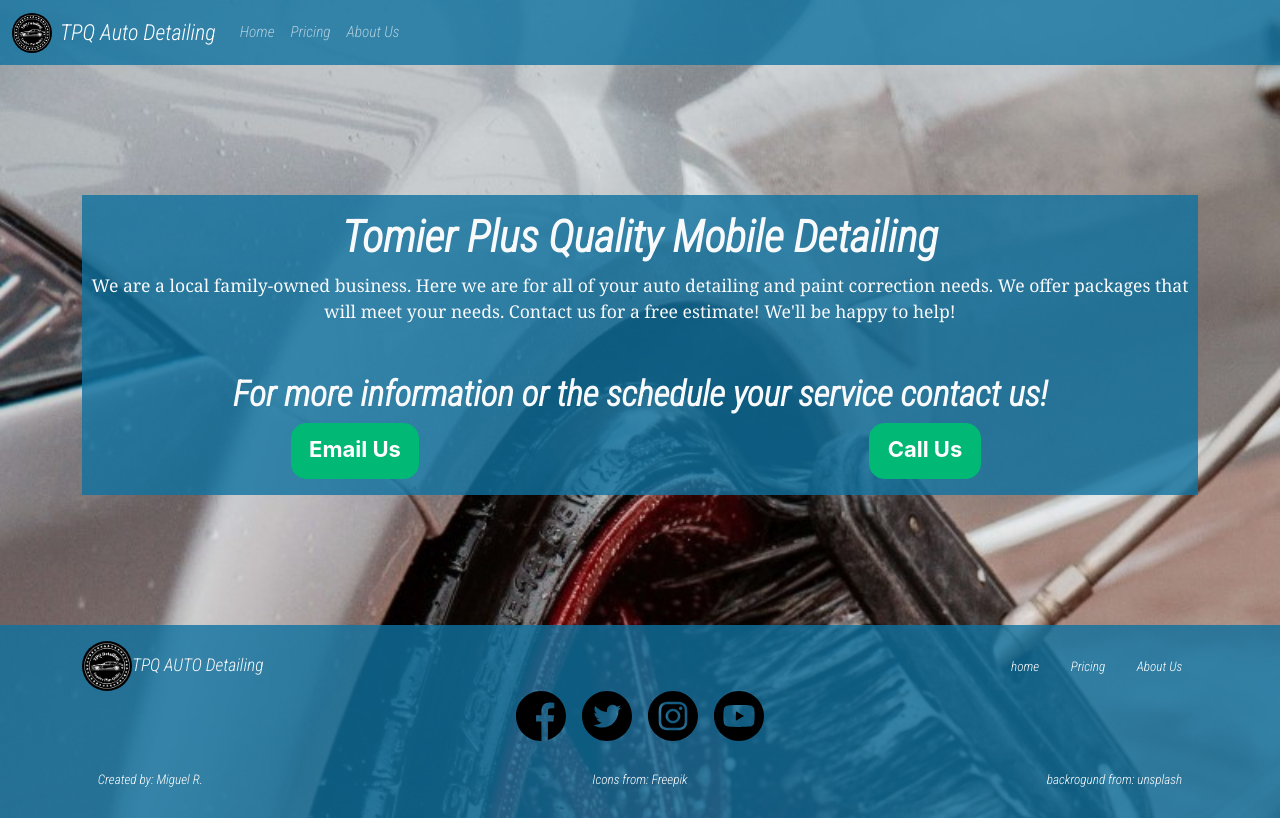
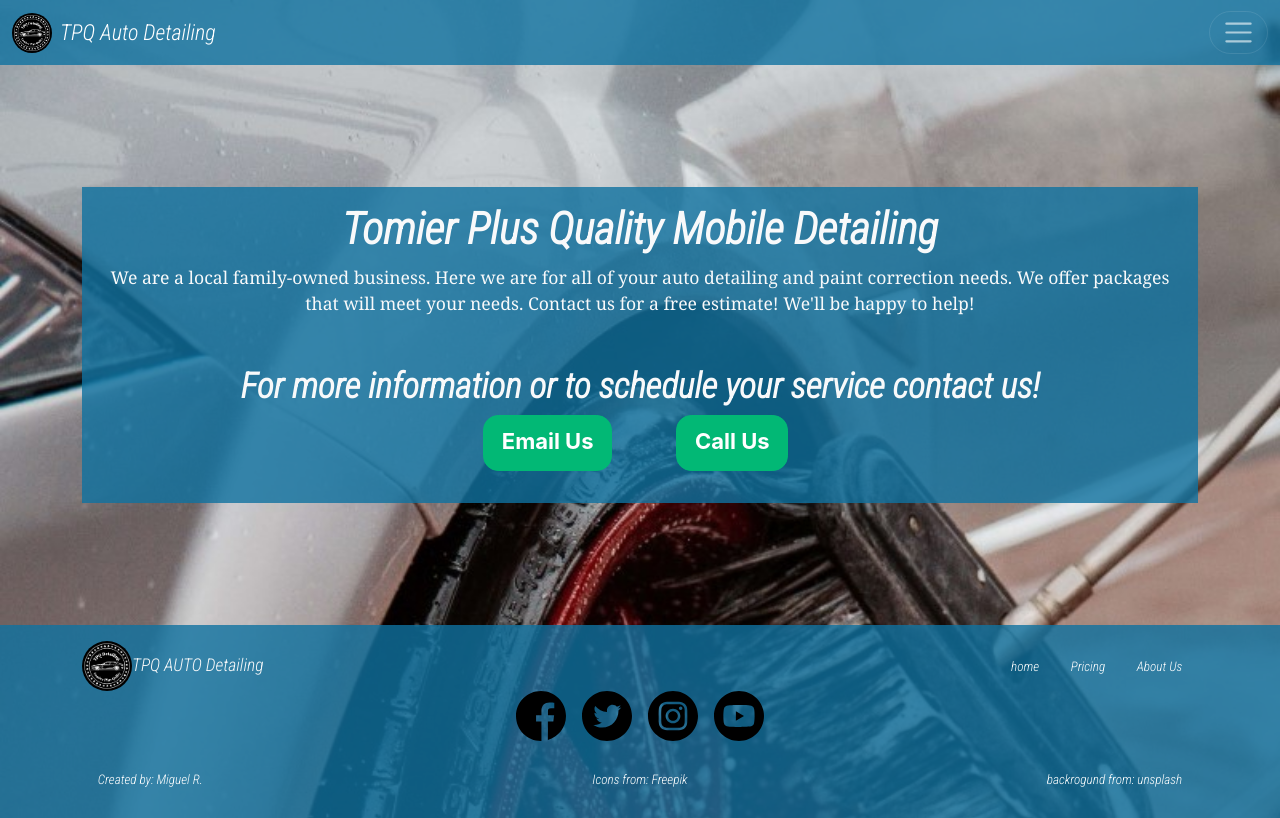
Before and after one commit to MgARL/tpq-detailing, a React (Create React App) app: page / in a window 1280 px wide. Built offline with nearby package versions, Linux system fonts and the light colour scheme.

Commit message:
fixed typo, and rehaul navbar, fixed some visual issues in footer

```diff
--- a/src/App.css
+++ b/src/App.css
@@ -16,7 +16,7 @@
 }
 
 .bg-tpq{
-  background-color: rgb(16, 114, 160, 0.8);
+  background-color: rgb(16, 114, 160, 0.8) !important;
 }
 
 a:-webkit-any-link {
--- a/src/components/Footer.js
+++ b/src/components/Footer.js
@@ -10,13 +10,13 @@ function Footer({ Container, Row, Col, logo, Link }) {
             <Container fluid className='bg-tpq my-footer pt-3'>
                 <Container>
                     <Row>
-                        <Col xs={12} md={6} className='d-flex justify-content-start'>
+                        <Col xs={12} md={6} className='d-md-flex justify-content-start text-center'>
                             <Link to='/' className='navbar-brand text-light'>
                                 <img src={logo} alt="TPQ Detailing Logo" width='50' height='50' className='d-inline-block align-text-center logo' />
                                 TPQ AUTO Detailing
                             </Link>
                         </Col>
-                        <Col xs={12} md={6} className='text-center d-flex align-items-center justify-content-end'>
+                        <Col xs={12} md={6} className='text-center d-md-flex align-items-center justify-content-end'>
                             <Link to="/" className='badge'>home</Link>
                             <Link to="/pricing" className='badge'>Pricing</Link>
                             <Link to="/about-us" className='badge'>About Us</Link>
@@ -39,13 +39,13 @@ function Footer({ Container, Row, Col, logo, Link }) {
                         </Col>
                     </Row>
                     <Row className="pb-4">
-                        <Col xs={12} md={4} className='d-flex justify-content-start'>
+                        <Col xs={12} md={4} className='text-center d-md-flex justify-content-start'>
                             <a href="https://www.linkedin.com/in/miguel-rodriguez-25371021b/"  target='_blank' rel="noreferrer" className="badge badge-secondary">Created by: Miguel R.</a>
                         </Col>
-                        <Col xs={12} md={4} className='d-flex justify-content-center'>
+                        <Col xs={12} md={4} className='text-center d-md-flex justify-content-center'>
                             <a href="https://www.freepik.com/"  target='_blank' rel="noreferrer" className="badge badge-secondary">Icons from: Freepik</a>
                         </Col>
-                        <Col xs={12} md={4} className='d-flex justify-content-end'>
+                        <Col xs={12} md={4} className='text-center d-md-flex justify-content-end'>
                             <a href="https://unsplash.com/@dascal"  target='_blank' rel="noreferrer" className="badge badge-secondary">backrogund from: unsplash</a>
                         </Col>
                     </Row>
--- a/src/components/Home/CallToAction.js
+++ b/src/components/Home/CallToAction.js
@@ -5,10 +5,11 @@ function CallToAction() {
     return (
         <>
             <Row className='pb-2'>
-                <Col xs={12} md={6} className="mb-2">
+                <Col xs={12} lg={4} ></Col>
+                <Col xs={12} lg={2} className="mb-2">
                     <a className="btn btn-success" href="mailto:contact@tpqdetailing.com"><h5 className='mt-1'>Email Us</h5></a>
                 </Col>
-                <Col xs={12} md={6}>
+                <Col xs={12} lg={2}>
                     <a className="btn btn-success" href="tel:9195616336" ><h5 className='mt-1'>Call Us</h5></a>
                 </Col>
             </Row>
--- a/src/components/Home/Home.js
+++ b/src/components/Home/Home.js
@@ -4,7 +4,7 @@ import Introduction from './Introduction';
 
 function Home() {
   return (
-    <div className='bg-tpq pt-3'>
+    <div className='bg-tpq p-3'>
         <Introduction/>
         <Information/>
     </div>
--- a/src/components/Home/Information.js
+++ b/src/components/Home/Information.js
@@ -7,7 +7,7 @@ function Information() {
         <>
             <Row className="mt-5">
                 <Col xs={12}>
-                    <h2> For more information or the schedule your service contact us! </h2>
+                    <h2> For more information or to schedule your service contact us! </h2>
                 </Col>
             </Row>
             <CallToAction Row={Row} Col={Col} />
--- a/src/components/MyNavbar.js
+++ b/src/components/MyNavbar.js
@@ -1,31 +1,71 @@
-import React from 'react'
-import Navbar from 'react-bootstrap/Navbar'
-import Nav from 'react-bootstrap/Nav'
-
+import { useState } from 'react';
+import Navbar from 'react-bootstrap/Navbar';
+import Nav from 'react-bootstrap/Nav';
+import Offcanvas from 'react-bootstrap/Offcanvas';
 
 function MyNavbar({ logo, Container, Link }) {
+	const [show, setShow] = useState(false);
+	const handleClose = () => setShow(false);
+  const toggleShow = () => setShow(!show);
 	return (
 		<>
-      <Navbar variant="dark" sticky='top' className='bg-tpq' expand='md'>
+			<Navbar variant='dark' sticky='top' className='bg-tpq' expand={false}>
 				<Container fluid>
-          <Navbar.Brand as={Link} to="/" className='d-flex align-items-center'>
-            <img src={logo} width="40" height="40" className="d-inline-block logo" alt="TPQ Detailing logo" />
+					<Navbar.Brand as={Link} to='/' className='d-flex align-items-center'>
+						<img
+							src={logo}
+							width='40'
+							height='40'
+							className='d-inline-block logo'
+							alt='TPQ Detailing logo'
+						/>
 						<span className='ms-2'>TPQ Auto Detailing</span>
 					</Navbar.Brand>
-          <Navbar.Toggle aria-controls="navbarScroll" />
-          <Navbar.Collapse id="navbarScroll">
-            <Nav className="me-auto">
-              <Nav.Link as={Link} to={'/'}>
+					<Navbar.Toggle aria-controls='tpq-navbar-expand-md' onClick={toggleShow}/>
+					<Navbar.Offcanvas
+						id='tpq-navbar-expand-md'
+						aria-labelledby='tpq-navbarLabel-expand-md'
+						placement='end'
+						className='bg-tpq text-light'
+            show={show}
+						onHide={handleClose}
+					>
+						<Offcanvas.Header closeButton closeVariant='white'>
+							<Offcanvas.Title id='tpq-navbarLabel-expand-md'>
+								<Navbar.Brand
+									as={Link}
+									to='/'
+									className='d-flex align-items-center'
+								>
+									<img
+										src={logo}
+										width='40'
+										height='40'
+										className='d-inline-block logo'
+										alt='TPQ Detailing logo'
+									/>
+									<span className='ms-2'>TPQ Auto Detailing</span>
+								</Navbar.Brand>
+							</Offcanvas.Title>
+						</Offcanvas.Header>
+						<Offcanvas.Body>
+							<Nav className='me-auto text-center'>
+								<Nav.Link as={Link} to={'/'} onClick={handleClose}>
 									Home
 								</Nav.Link>
-              <Nav.Link as={Link} to={'/pricing'}>Pricing</Nav.Link>
-              <Nav.Link as={Link} to={'/about-us'}>About Us</Nav.Link>
+								<Nav.Link as={Link} to={'/pricing'} onClick={handleClose}>
+									Pricing
+								</Nav.Link>
+								<Nav.Link as={Link} to={'/about-us'} onClick={handleClose}>
+									About Us
+								</Nav.Link>
 							</Nav>
-          </Navbar.Collapse>
+						</Offcanvas.Body>
+					</Navbar.Offcanvas>
 				</Container>
 			</Navbar>
 		</>
-  )
+	);
 }
 
-export default MyNavbar
+export default MyNavbar;
```
Lines whose indentation alone changed are shown as unchanged.
